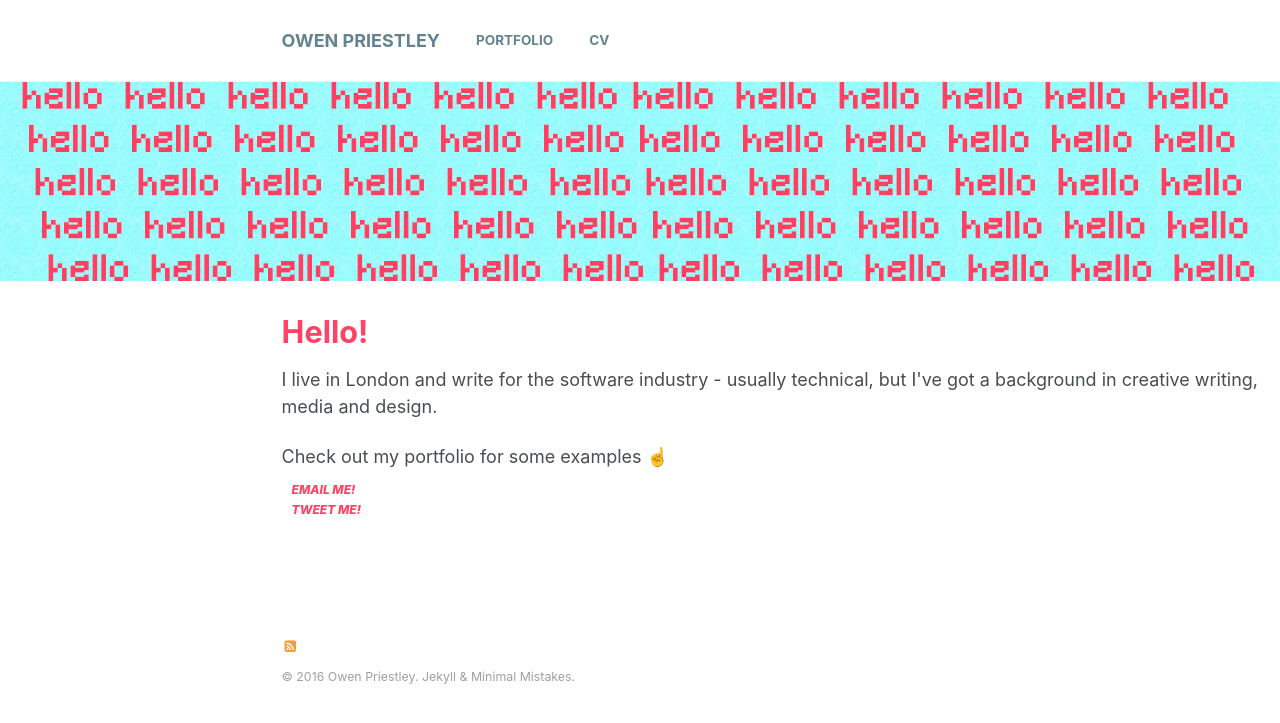
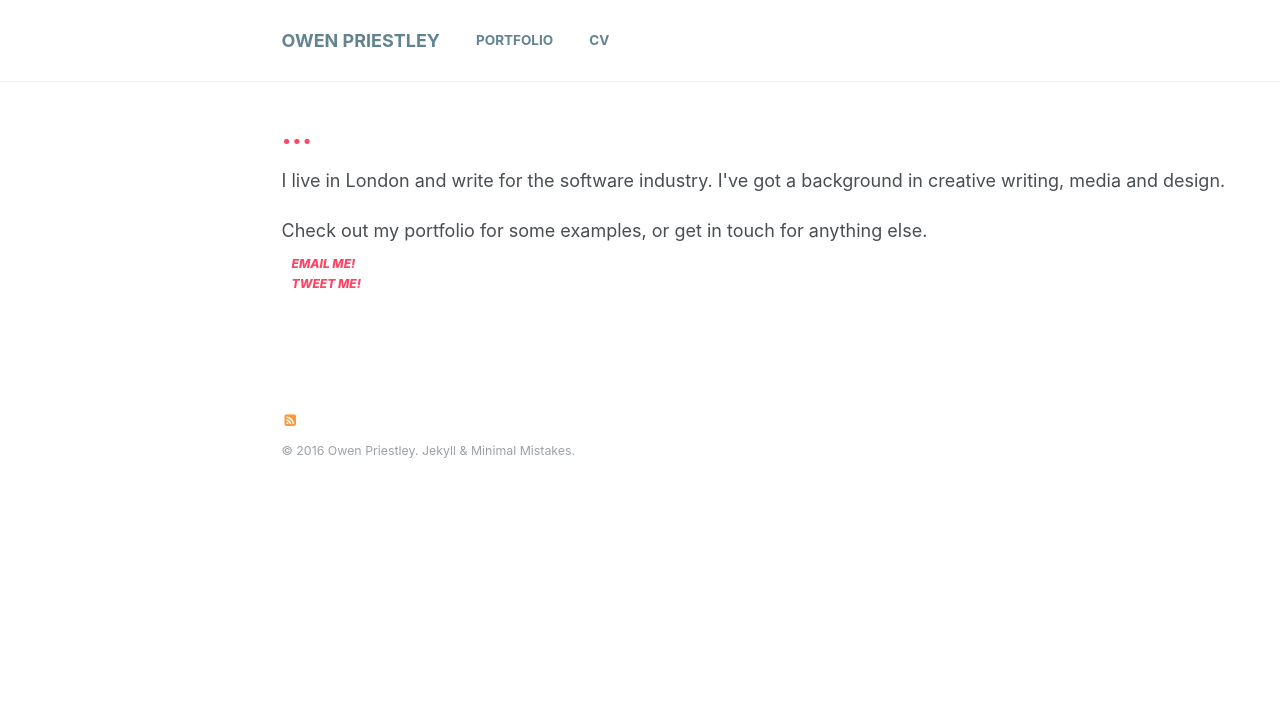
Before and after one commit to owenpriestley/owenpriestley.github.io, a Jekyll site: the page built from index.html, in a window 1280 px wide. Shown: the top 723 px of the page. Built offline with Jekyll 4.4.1, drawn with Linux system fonts in a browser that asks for light colours; emoji names are drawn with the system emoji font; the list of posts is cut into pages by our own code.

Commit message:
fix index

```diff
--- a/index.html
+++ b/index.html
@@ -1,13 +1,10 @@
 ---
-title: "Hello!"
+title: "..."
 layout: archive
 author_profile: false
-excerpt: ""
-header:
-  image: hello_hero.png
 ---
-<p>I live in London and write for the software industry - usually technical, but I've got a background in creative writing, media and design. </p>
-<p>Check out my portfolio for some examples :point_up:</p>
+<p>I live in London and write for the software industry. I've got a background in creative writing, media and design. </p>
+<p>Check out my portfolio for some examples, or get in touch for anything else.</p>
 
 <h2 class="social"><a href="mailto:owen.priestley@gmail.com">EMAIL ME!</a></h2>
 <h2 class="social"><a href="http://www.twitter.com/owenpriestley">TWEET ME!</a></h2></p>
```
